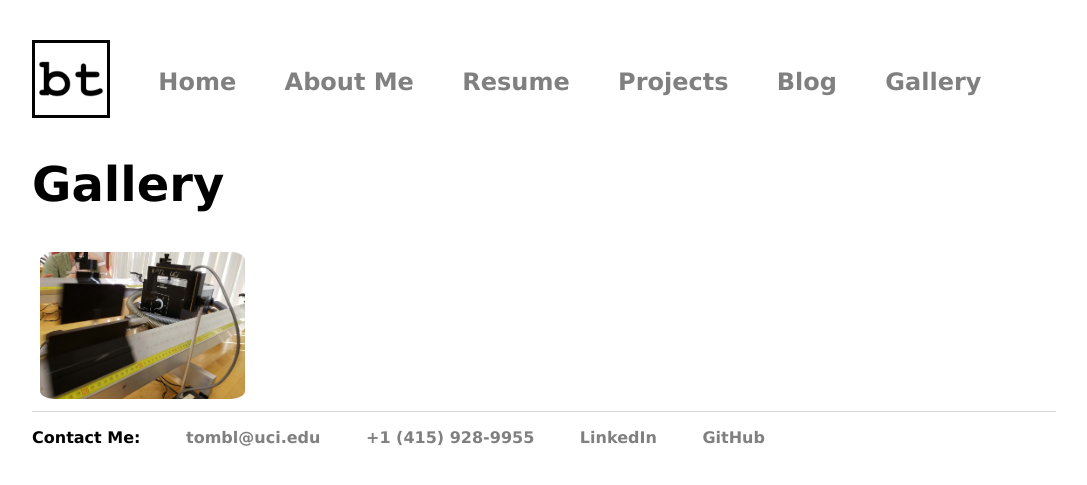
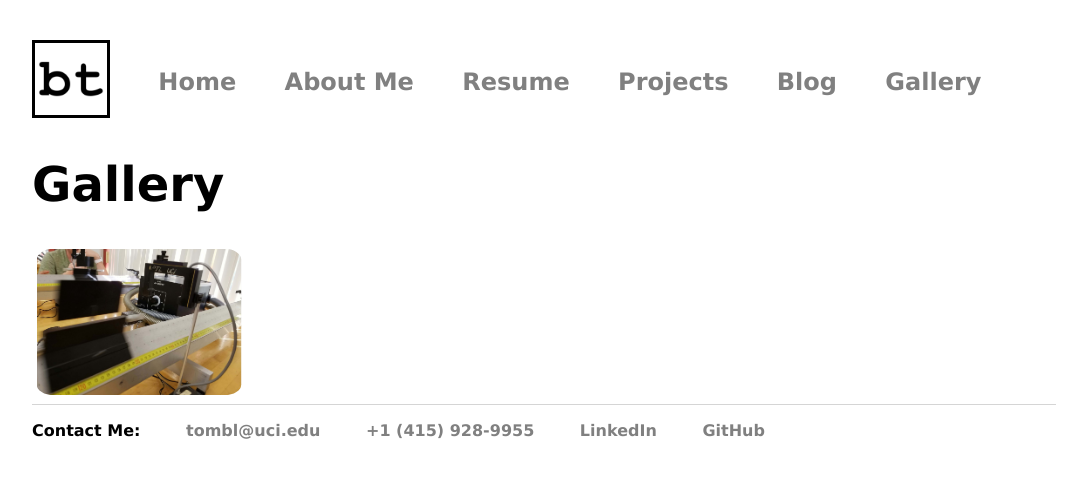
Before and after one commit to BTx123/BTx123.github.io, a Jekyll site: the page built from gallery/index.html, in a window 1280 px wide. Shown: the top 485 px of the page, without its empty margins (96-1183 px from the left). Built offline with Jekyll 4.4.1, drawn with Linux system fonts in a browser that asks for light colours; nearby versions of some CDN libraries.

Commit message:
Update gallery padding

```diff
--- a/css/main.css
+++ b/css/main.css
@@ -60,7 +60,7 @@ a:hover {
 .gallery a img {
     display: inline-block;
     width: 20%;
-    padding: 0.5em;
+    padding: 0.3em;
     border-radius: 10%;
     background-color: #fff;
     transition: background-color 0.5s ease-out;
```
